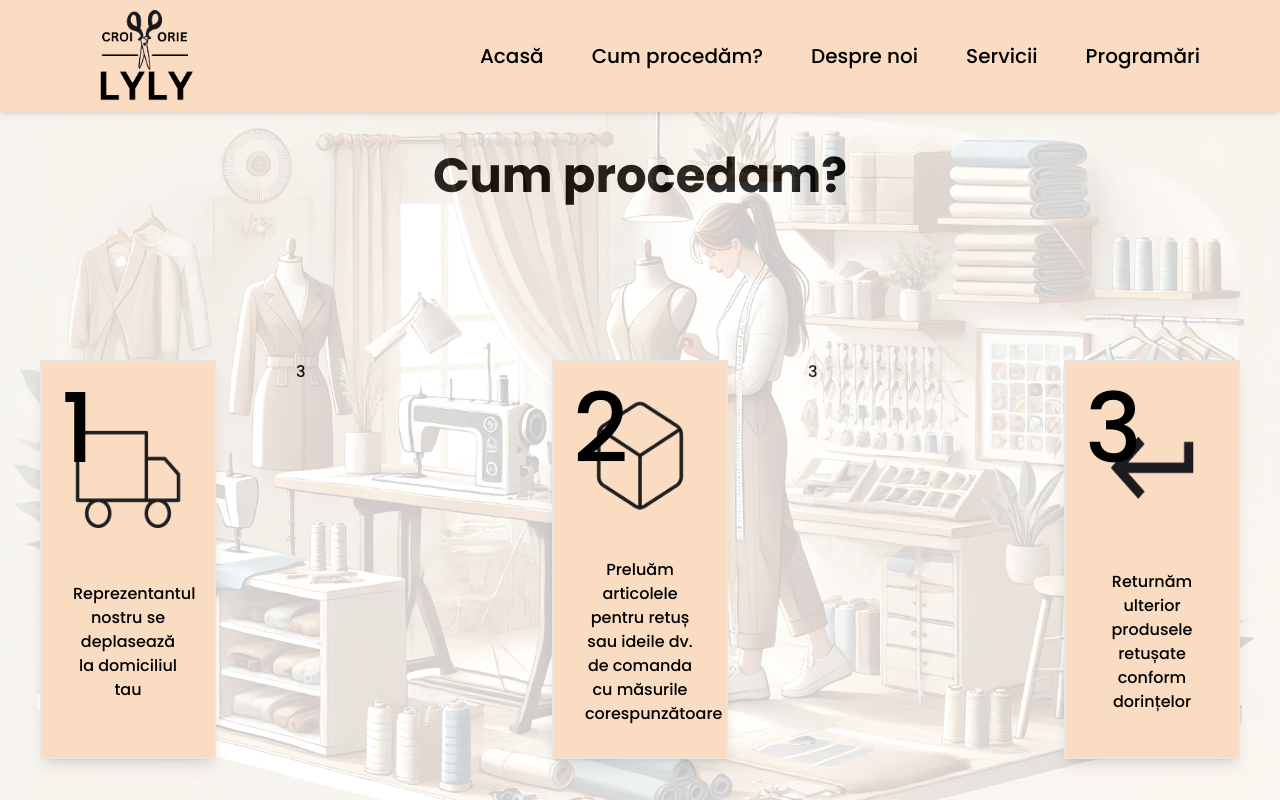
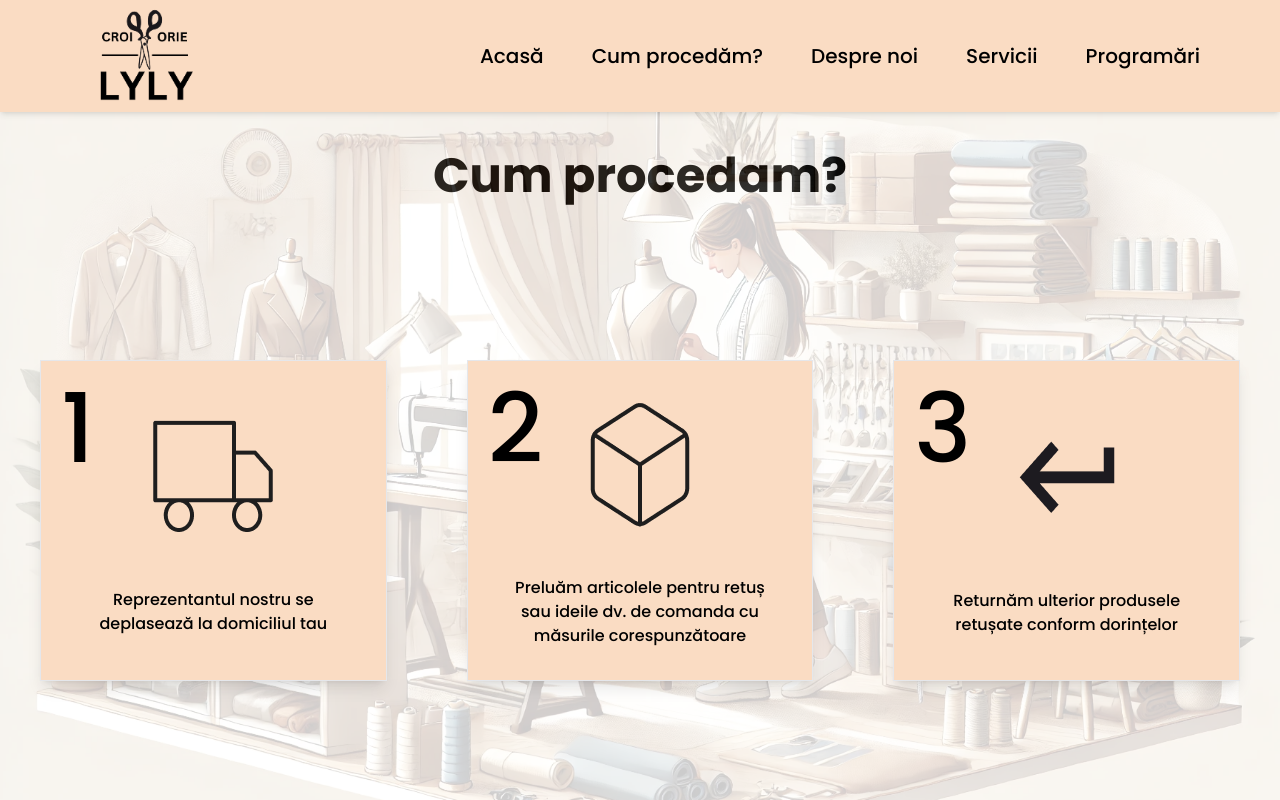
Before and after one commit to alexandruivv/lyly-croitorie, a Next.js app: page / in a window 1280 px wide. Built offline with nearby package versions, Linux system fonts and the light colour scheme.

Commit message:
Despre ce e vorba page

```diff
--- a/src/app/pages/DespreCeEVorba.tsx
+++ b/src/app/pages/DespreCeEVorba.tsx
@@ -31,14 +31,13 @@ const DespreCeEVorba = () => {
             <Image src={despreCeEVorbaBg} alt="bg-despre-ce-e-vorba" className="h-full object-cover opacity-20 absolute" />
             <div className="flex flex-col gap-40 p-10 text-black">
                 <h1 className="font-bold text-5xl text-center">Cum procedam?</h1>
-                <div className="grid grid-cols-5 gap-20">
+                <div className="grid grid-cols-3 gap-20">
                     {descrieri.map((descriere, index) => (
                         <>
                             <CumProcedamDescriere key={index}
                                                   numar={descriere.numar}
                                                   icon={descriere.icon}
                                                   descriere={descriere.descriere} />
-                            <span>3</span>
                         </>
 
                     ))}
```
